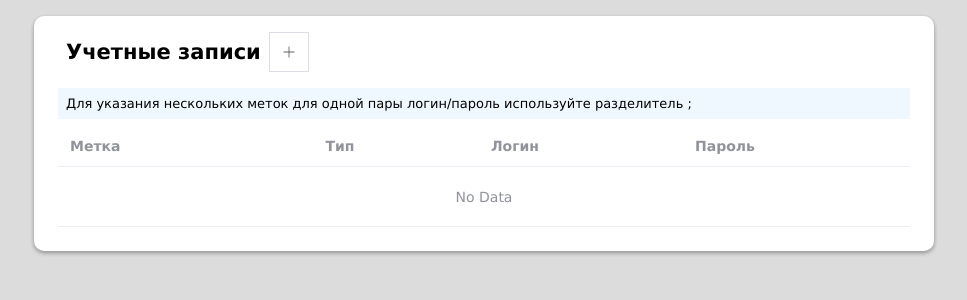
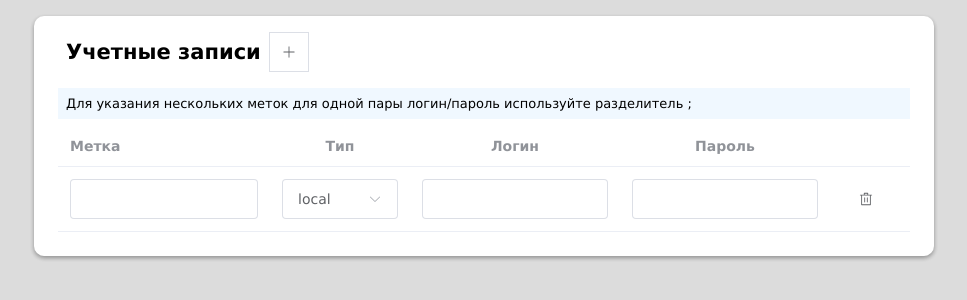
Before and after one commit to arraxy-frost/demo-user-list, a Vue app: page / in a window 1280 px wide. Both pictures are taken after a click on the button 444 px from the left and 52 px from the top of the page. Shown: the top 300 px of the page, without its empty margins (156-1123 px from the left). Built offline with nearby package versions, Linux system fonts and the light colour scheme; the HTML template or start-up script is replaced by a standard one.

Commit message:
feat(card): implement user creation

```diff
--- a/src/App.vue
+++ b/src/App.vue
@@ -10,12 +10,17 @@ const showModal = ref(false)
 const selectedUser = ref<number | null>(null)
 
 const onClickAdd = () => {
-    console.log('onClickAdd')
+    if (usersStore.userCreatingId) {
+        console.warn('New record already in progress. Try to delete last one and click again')
+        return
+    }
+    usersStore.createNew()
 }
 
 const onClickDelete = (scope: UserCard) => {
-    showModal.value = true
-    selectedUser.value = scope.id
+    // showModal.value = true
+    // selectedUser.value = scope.id
+    usersStore.deleteUser(scope.id)
 }
 
 const deleteUser = () => {
@@ -30,6 +35,29 @@ const deleteUser = () => {
     usersStore.deleteUser(selectedUser.value)
     selectedUser.value = null
     showModal.value = false
+}
+
+const saveUser = (userCard: UserCard) => {
+    // Валидируем логин
+    if (userCard.login.length < 1) {
+        console.error('Login must have a value')
+        return
+    }
+
+    // Убираем пароль из поля при сохранении LDAP учетки
+    if (userCard.type === UserCardType.LDAP) {
+        userCard.password = ''
+    }
+
+    if (userCard.type === UserCardType.LOCAL && userCard.password.length < 8) {
+        console.warn('Password must be at least 8 characters long')
+    }
+
+    usersStore.commitUsers()
+
+    userCard.id === usersStore.userCreatingId
+        ? console.log(`User ${userCard.id} has been created`)
+        : console.log(`User ${userCard.id} has been updated`)
 }
 
 onMounted(() => {
@@ -78,12 +106,21 @@ onMounted(() => {
             <el-table :data="usersStore.users">
                 <el-table-column label="Метка">
                     <template #default="scope">
-                        <el-input v-model="scope.row.tags" size="large" maxlength="50" />
+                        <el-input
+                            v-model="scope.row.tags"
+                            size="large"
+                            maxlength="50"
+                            @blur="saveUser(scope.row)"
+                        />
                     </template>
                 </el-table-column>
                 <el-table-column align="center" label="Тип" width="140">
                     <template #default="scope">
-                        <el-select v-model="scope.row.type" size="large">
+                        <el-select
+                            v-model="scope.row.type"
+                            size="large"
+                            @blur="saveUser(scope.row)"
+                        >
                             <el-option
                                 v-for="t in UserCardType"
                                 :key="t"
@@ -95,18 +132,25 @@ onMounted(() => {
                 </el-table-column>
                 <el-table-column prop="login" align="center" label="Логин">
                     <template #default="scope">
-                        <el-input v-model="scope.row.login" size="large" maxlength="100" />
+                        <el-input
+                            v-model="scope.row.login"
+                            size="large"
+                            maxlength="100"
+                            @blur="saveUser(scope.row)"
+                        />
                     </template>
                 </el-table-column>
                 <el-table-column label="Пароль" align="center">
                     <template #default="scope">
                         <el-input
+                            :disabled="scope.row.type === UserCardType.LDAP"
                             v-model="scope.row.password"
                             size="large"
                             type="password"
                             show-password
                             clearable
                             maxlength="100"
+                            @blur="saveUser(scope.row)"
                         />
                     </template>
                 </el-table-column>
--- a/src/stores/users.store.ts
+++ b/src/stores/users.store.ts
@@ -1,25 +1,53 @@
 import { defineStore } from 'pinia'
 import type { UserCard } from '@/types/user-card.interface.ts'
+import { UserCardType } from '@/common/user-card.type.enum.ts'
 
 export const useUsersStore = defineStore('users', {
     state: () => ({
         users: [] as UserCard[],
+        userCreatingId: null as number | null,
     }),
     actions: {
         commitUsers() {
             localStorage.setItem('users', JSON.stringify(this.users))
+            this.userCreatingId = null // Освобождаем место для новой записи, так как предыдущие гарантировано сохранены
         },
         restoreUsers() {
-            this.users = JSON.parse(localStorage.getItem('users') as string)
+            this.users = JSON.parse(localStorage.getItem('users') as string) ?? ([] as UserCard[])
         },
         deleteUser(id: number) {
-            const userIndex = this.users.findIndex(user => user.id === id)
+            const userIndex = this.users.findIndex((user) => user.id === id)
 
             if (userIndex !== -1) {
                 this.users.splice(userIndex, 1)
             }
 
+            if (id === this.userCreatingId) this.userCreatingId = null
+
             this.commitUsers()
-        }
+        },
+        createNew() {
+            const newUser = {
+                id: 1,
+                login: '',
+                password: '',
+                type: UserCardType.LOCAL,
+                tags: '',
+            }
+
+            if (this.users.length > 0) {
+                const maxId = this.users.reduce(
+                    (max: number, user: UserCard) => (user.id > max ? user.id : max),
+                    this.users[0].id,
+                )
+
+                newUser.id = maxId + 1
+            }
+
+            this.users.push(newUser)
+            this.userCreatingId = newUser.id
+
+            console.log(newUser)
+        },
     },
 })
```
